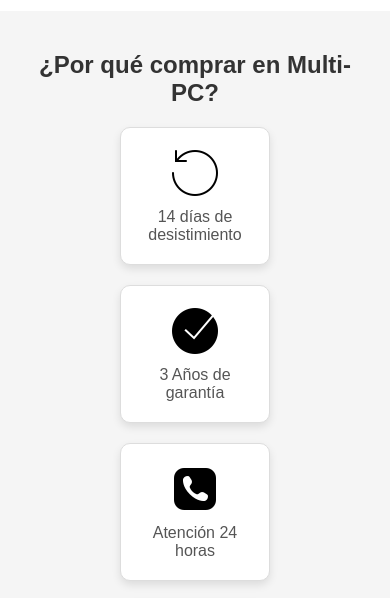
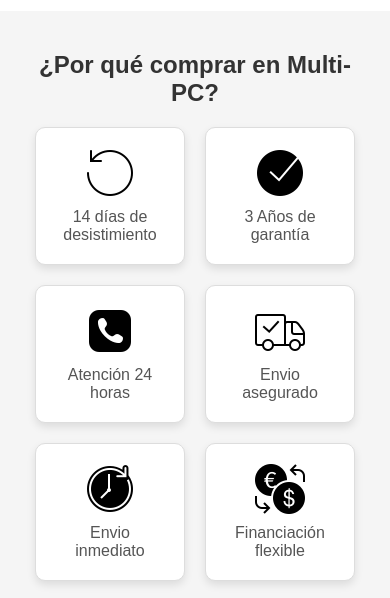
Before and after one commit to artur0-dev/Proyecto1, a plain HTML site: page index.html in a window 390 px wide. Shown: the part 1120-1718 px from the top of the page. Drawn offline with Linux system fonts and the light colour scheme; a web font is replaced by a local one.

Commit message:
Update estilos.css

```diff
--- a/estilos.css
+++ b/estilos.css
@@ -333,12 +333,7 @@ footer{
     margin: 0;
 }
 
-@media (max-width: 768px) {
-    .ventajas-caja {
-        flex-direction: column;
-        align-items: center;
-    }
-}
+
 
 
 /* ---------------------------------------------------------------------------------*/
```
